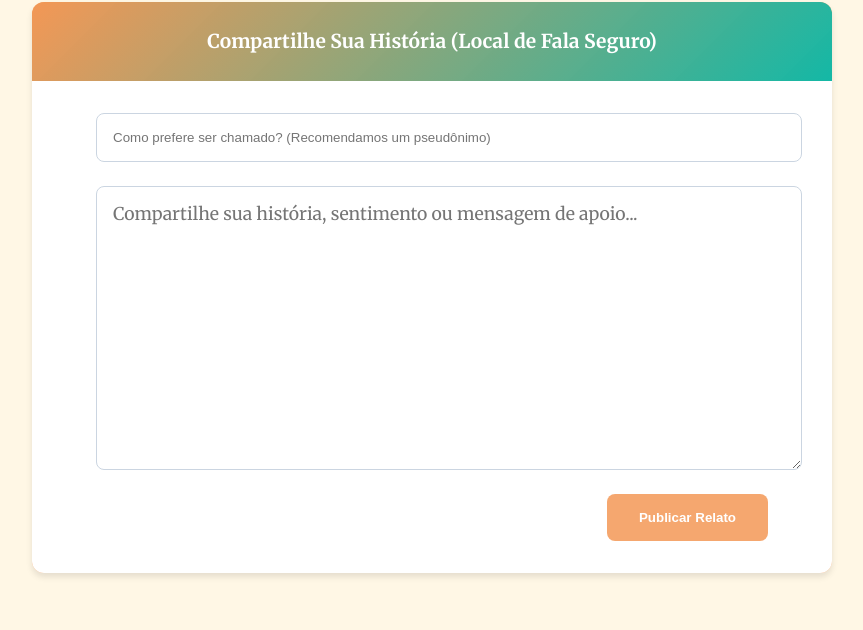
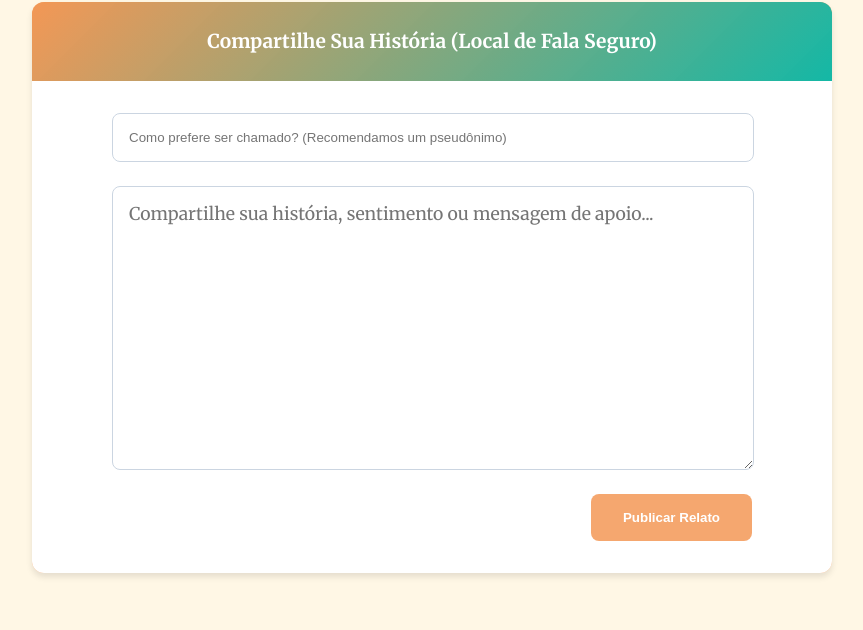
Before and after one commit to AqueleSales/trabalho_teo, a Flask app: page /vivencias in a window 1280 px wide; the page is wider, and only the part inside the window is pictured. Shown: the part 2288-2918 px from the top of that part, without its empty margins (208-1071 px from the left). Run offline with Flask 3, Linux system fonts and the light colour scheme; some libraries are stand-ins or nearby versions; some web fonts are replaced.

Commit message:
final real

```diff
--- a/templates/vivencias.html
+++ b/templates/vivencias.html
@@ -126,13 +126,13 @@
         <div class="mural-header" style="color: white; padding: 1.5rem; font-weight: bold; text-align: center; font-size: 1.2rem;">Compartilhe Sua História (Local de Fala Seguro)</div>
 
         <!-- Mudei o padding para '2rem 4rem' (aperta as laterais por igual) -->
-        <form id="form-mural" class="form-comentario" style="background: #fff; padding: 2rem 4rem; display: flex; flex-direction: column; gap: 1.5rem;">
+        <form id="form-mural" class="form-comentario" style="background: #fff; padding: 2rem 5rem; display: flex; flex-direction: column; gap: 1.5rem;">
 
             <!-- Width voltou para 100% -->
-            <input type="text" id="input-nome" placeholder="Como prefere ser chamado? (Recomendamos um pseudônimo)" required style="font-weight: 500; padding: 1rem; border: 1px solid #cbd5e1; border-radius: 8px; width: 100%;">
+            <input type="text" id="input-nome" placeholder="Como prefere ser chamado? (Recomendamos um pseudônimo)" required style="font-weight: 500; padding: 1rem; border: 1px solid #cbd5e1; border-radius: 8px; width: 95%;">
 
             <!-- Width voltou para 100% -->
-            <textarea id="input-mensagem" placeholder="Compartilhe sua história, sentimento ou mensagem de apoio..." required style="min-height: 250px; resize: vertical; padding: 1rem; border: 1px solid #cbd5e1; border-radius: 8px; width: 100%; font-family: inherit; font-size: 1.1rem;"></textarea>
+            <textarea id="input-mensagem" placeholder="Compartilhe sua história, sentimento ou mensagem de apoio..." required style="min-height: 250px; resize: vertical; padding: 1rem; border: 1px solid #cbd5e1; border-radius: 8px; width: 95%; font-family: inherit; font-size: 1.1rem;"></textarea>
 
             <button type="button" id="btn-abrir-modal" class="btn-postar" style="align-self: flex-end; padding: 1rem 2rem; background: var(--primary); color: white; border: none; border-radius: 8px; cursor: pointer; font-weight: bold; transition: background 0.3s;">Publicar Relato</button>
         </form>
@@ -149,7 +149,7 @@
             <ul>
                 <li><strong>Anonimato:</strong> Não exponha dados de terceiros e prontuários.</li>
                 <li><strong>Respeito:</strong> Discursos de ódio ou julgamentos serão removidos.</li>
-                <li><strong>Moderação:</strong> Seu relato passará por nossa IA para garantir a conformidade ética.</li>
+                <li><strong>Moderação:</strong> Seu relato passará por nossa moderação para garantir a conformidade ética.</li>
             </ul>
         </div>
         <label class="modal-checkbox-label">
@@ -240,22 +240,13 @@ const btnEnviarBanco = document.getElementById('btn-enviar-banco');
 // RENDERIZAR COMENTÁRIOS ANONIMOS (IGUAL AO PRINT 1)
 async function carregarComentarios() {
     try {
-        const relatosRef = collection(db, "relatos");
-        // Tenta buscar ordenado. Se falhar, busca tudo sem ordem.
-        let querySnapshot;
-        try {
-            const q = query(relatosRef, orderBy("timestamp", "desc"));
-            querySnapshot = await getDocs(q);
-        } catch (e) {
-            querySnapshot = await getDocs(relatosRef); // Busca todos sem ordem se faltar o campo
-        }
-
+        const q = query(collection(db, "relatos"), orderBy("timestamp", "desc"));
+        const querySnapshot = await getDocs(q);
         feed.innerHTML = '';
         if (querySnapshot.empty) {
             feed.innerHTML = `<div style="text-align: center; padding: 2rem;">Seja o primeiro a compartilhar!</div>`;
             return;
         }
-
         querySnapshot.forEach((docSnap) => {
             const relato = docSnap.data();
             const div = document.createElement('div');
@@ -265,27 +256,27 @@ async function carregarComentarios() {
             div.style.boxShadow = '0 2px 4px rgba(0,0,0,0.05)';
 
             const curtidas = relato.curtidas || 0;
-            const iconeAnonimo = 'https://ui-avatars.com/api/?name=' + encodeURIComponent(relato.nome || 'A') + '&background=0f766e&color=fff&rounded=true';
+            // Ícone anônimo gerado automaticamente
+            const iconeAnonimo = 'https://ui-avatars.com/api/?name=' + encodeURIComponent(relato.nome) + '&background=0f766e&color=fff&rounded=true';
 
             div.innerHTML = `
                 <div style="display: flex; justify-content: space-between; align-items: flex-start; margin-bottom: 15px;">
                     <div style="display: flex; align-items: center; gap: 15px;">
                         <img src="${iconeAnonimo}" alt="Avatar" style="width: 45px; height: 45px; border-radius: 50%;">
                         <div>
-                            <strong style="color: var(--primary-dark); font-size: 1.1rem; display: block;">${relato.nome || 'Anônimo'}</strong>
+                            <strong style="color: var(--primary-dark); font-size: 1.1rem; display: block;">${relato.nome}</strong>
                             <span style="font-size: 0.85rem; color: #64748b;">${relato.data || 'Data desconhecida'}</span>
                         </div>
                     </div>
                     <button class="btn-deletar" data-id="${docSnap.id}" style="background: #ef4444; color: white; border: none; padding: 5px 15px; border-radius: 6px; cursor: pointer; font-size: 0.8rem; font-weight: bold;">Deletar</button>
                 </div>
-                <div class="comentario-texto" style="color: #334155; margin-bottom: 15px;">${(relato.mensagem || '').replace(/\n/g, '<br>')}</div>
+                <div class="comentario-texto" style="color: #334155; margin-bottom: 15px;">${relato.mensagem.replace(/\n/g, '<br>')}</div>
                 <div>
                     <button class="btn-curtir" data-id="${docSnap.id}" data-curtidas="${curtidas}" style="background: none; border: none; cursor: pointer; display: flex; align-items: center; gap: 5px; color: #ef4444; font-weight: bold; font-size: 1rem; padding: 0;">
                         ❤️ <span style="font-size: 0.9rem;">${String(curtidas).padStart(2, '0')}</span>
                     </button>
                 </div>
             `;
-            // ... (restante dos event listeners que você já tem)
             div.querySelector('.btn-curtir').addEventListener('click', async (e) => {
                 await updateDoc(doc(db, "relatos", e.currentTarget.dataset.id), { curtidas: parseInt(e.currentTarget.dataset.curtidas) + 1 });
                 carregarComentarios();
@@ -295,10 +286,7 @@ async function carregarComentarios() {
             });
             feed.appendChild(div);
         });
-    } catch (error) {
-        console.error("Erro no feed:", error);
-        feed.innerHTML = '<div style="text-align: center; color: red;">Erro ao carregar relatos.</div>';
-    }
+    } catch (error) { feed.innerHTML = '<div style="text-align: center; color: red;">Erro de conexão com o banco de dados.</div>'; }
 }
 
 btnAbrirModal.addEventListener('click', () => {
@@ -311,7 +299,7 @@ checkboxTermos.addEventListener('change', () => btnEnviarBanco.disabled = !check
 
 btnEnviarBanco.addEventListener('click', async () => {
     btnEnviarBanco.disabled = true;
-    btnEnviarBanco.innerText = "IA Analisando e Publicando...";
+    btnEnviarBanco.innerText = "A Moderação esta analisando e Publicando...";
     try {
         const resposta = await fetch('/api/moderar', {
             method: 'POST',
```
